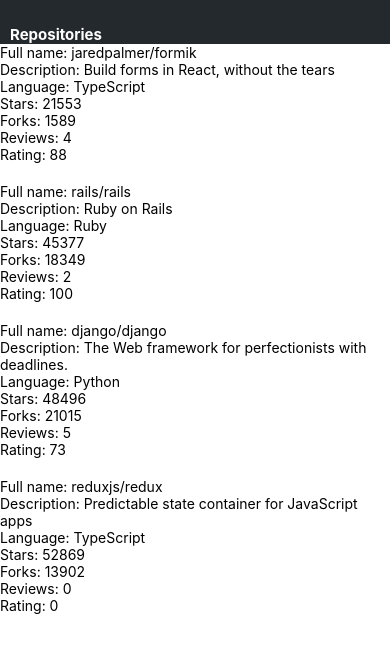
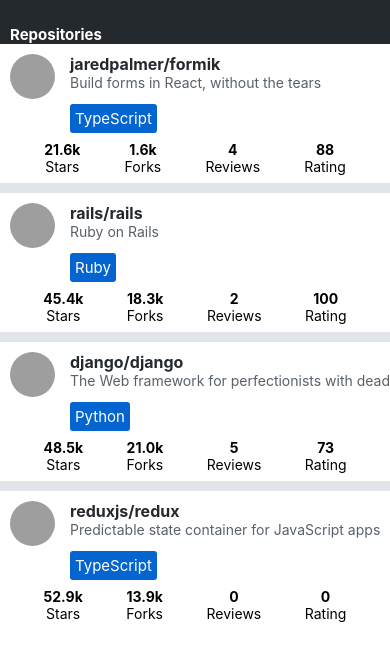
Before and after one commit to aarnipavlidi/rate-repository-app, a React Native app: screen / in a window 390 px wide. Shown: the top 660 px of the page. Built offline with nearby package versions, Linux system fonts and the light colour scheme; grey boxes are pictures that could not be loaded.

Commit message:
Exercise 10.5: polished reviewed repositories list

```diff
--- a/src/components/Main.jsx
+++ b/src/components/Main.jsx
@@ -11,10 +11,8 @@
 // Alustetaan "styles" niminen muuttuja, joka suorittaa kyseisen funktion,
 // jonka kautta se saa käyttöönsä {...} sisällä olevat tyylien arvot.
 const styles = StyleSheet.create({
-  container: {
-    marginTop: Constants.statusBarHeight,
-    flexGrow: 1,
-    flexShrink: 1,
+  appBackground: {
+    backgroundColor: '#e1e4e8'
   },
 });
 
@@ -24,7 +22,7 @@
 
   // Komponentti renderöi (...) sisällä olevat asiat takaisin käyttäjälle näkyviin.
   return (
-    <View>
+    <View style={styles.appBackground}>
       <AppBar />
       <RepositoryList />
     </View>
--- a/src/components/RepositoryItem.jsx
+++ b/src/components/RepositoryItem.jsx
@@ -2,7 +2,92 @@
 // then please contact me by sending email at me@aarnipavlidi.fi <3
 
 import React from 'react'; // Otetaan käyttöön "react" niminen kirjasto sovelluksen käytettäväksi.
-import { View, Text } from 'react-native'; // Otetaan käyttöön kyseiset komponentit "react-native" kirjaston kautta sovelluksen käytettäväksi.
+import { View, Image, Text, StyleSheet } from 'react-native'; // Otetaan käyttöön kyseiset komponentit "react-native" kirjaston kautta sovelluksen käytettäväksi.
+
+import TextStyling from './TextStyling';
+import styling from '../styling';
+
+
+const formatValue = (getValue) => {
+
+  const SI_SYMBOL = ["", "k", "M", "G", "T", "P", "E"];
+  const tier = Math.log10(Math.abs(getValue)) / 3 | 0;
+
+  if (tier === 0) {
+    return getValue;
+  };
+
+  const suffix = SI_SYMBOL[tier];
+  const scale = Math.pow(10, tier * 3);
+
+  const scaled = getValue / scale;
+
+  return scaled.toFixed(1) + suffix;
+
+};
+
+const repositoriesContainer = StyleSheet.create({
+  container: {
+    alignItems: 'stretch',
+    backgroundColor: 'white',
+  }
+});
+
+const repositoriesAvatarStyling = StyleSheet.create({
+  container: {
+    flexDirection: 'row',
+    flexGrow: 1,
+    marginTop: 10,
+    marginLeft: 10
+  },
+  avatar: {
+    width: 45,
+    height: 45,
+    borderRadius: 45 / 2
+  },
+  avatarContainer: {
+    flexGrow: 0,
+    paddingRight: 15,
+
+  },
+  infoContainer: {
+    flexGrow: 1
+  }
+});
+
+const repositoriesTagStyling = StyleSheet.create({
+  container: {
+    alignSelf: 'flex-start',
+    backgroundColor: '#0465d1',
+    borderColor: '#0465d1',
+    borderRadius: 3,
+    marginTop: 5,
+    marginLeft: 70
+  },
+  content: {
+    fontFamily: styling.fonts.main,
+    fontSize: styling.fontSizes.tag,
+    color: 'white',
+    padding: 5
+  }
+});
+
+const repositoriesDataStyling = StyleSheet.create({
+  container: {
+    flexDirection: 'row',
+    flexGrow: 1,
+    justifyContent: 'space-evenly',
+    marginTop: 8,
+    marginBottom: 8
+  },
+  content: {
+    flexDirection: 'column',
+    alignItems: 'center'
+  },
+  data: {
+    fontWeight: styling.fontWeights.bold
+  }
+});
 
 // Alustetaan "RepositoryItem" niminen komponentti, joka suorittaa {...} sisällä olevat asiat aina,
 // kun kyseiseen komponenttiin tehdään viittaus. Komponentin ideana on siis renderöidä jokainen arvo
@@ -11,16 +96,61 @@
 // käsiksi "item" parametrin avulla.
 const RepositoryItem = ({ item }) => {
 
+  const AvatarContainer = () => {
+    return (
+      <View style={repositoriesAvatarStyling.container}>
+
+        <View style={repositoriesAvatarStyling.avatarContainer}>
+          <Image style={repositoriesAvatarStyling.avatar} source={{uri: item.ownerAvatarUrl}} />
+        </View>
+
+        <View style={repositoriesAvatarStyling.infoContainer}>
+          <TextStyling fontWeight="bold" fontSize="subheading">{item.fullName}</TextStyling>
+          <TextStyling color="textSecondary">{item.description}</TextStyling>
+        </View>
+
+      </View>
+    );
+  };
+
+  const TagContainer = () => {
+    return (
+      <View style={repositoriesTagStyling.container}>
+        <Text style={repositoriesTagStyling.content}>{item.language}</Text>
+      </View>
+    );
+  };
+
+  const DataContainer = () => {
+    return (
+      <View style={repositoriesDataStyling.container}>
+        <View style={repositoriesDataStyling.content}>
+          <Text style={repositoriesDataStyling.data}>{formatValue(item.stargazersCount)}</Text>
+          <Text>Stars</Text>
+        </View>
+        <View style={repositoriesDataStyling.content}>
+          <Text style={repositoriesDataStyling.data}>{formatValue(item.forksCount)}</Text>
+          <Text>Forks</Text>
+        </View>
+        <View style={repositoriesDataStyling.content}>
+          <Text style={repositoriesDataStyling.data}>{formatValue(item.reviewCount)}</Text>
+          <Text>Reviews</Text>
+        </View>
+        <View style={repositoriesDataStyling.content}>
+          <Text style={repositoriesDataStyling.data}>{formatValue(item.ratingAverage)}</Text>
+          <Text>Rating</Text>
+        </View>
+      </View>
+    );
+  };
+
+
   // Komponentti renderöi (...) sisällä olevat asiat takaisin käyttäjälle näkyviin.
   return (
-    <View>
-      <Text>Full name: {item.fullName}</Text>
-      <Text>Description: {item.description}</Text>
-      <Text>Language: {item.language}</Text>
-      <Text>Stars: {item.stargazersCount}</Text>
-      <Text>Forks: {item.forksCount}</Text>
-      <Text>Reviews: {item.reviewCount}</Text>
-      <Text>Rating: {item.ratingAverage}</Text>
+    <View style={repositoriesContainer.container}>
+      <AvatarContainer />
+      <TagContainer />
+      <DataContainer />
     </View>
   );
 };
--- a/src/components/RepositoryList.jsx
+++ b/src/components/RepositoryList.jsx
@@ -11,7 +11,7 @@
 // tulee 20px tyhjää tilaa.
 const styles = StyleSheet.create({
   separator: {
-    height: 20,
+    height: 10,
   },
 });
 
@@ -67,7 +67,7 @@
 // käyttöönsä ({...}) sisällä olevat parametrien arvot. Nämä viittaavaat "repositories"
 // muuttujan kautta tulevan datan objektien arvoihin, jonka kautta "RepositoryItem"
 // komponentti pystyy renderöidään jokaisen "uniikin arvon" omalle "laatikolle".
-const ItemSeparator = ({ fullName, description, language, forksCount, stargazersCount, ratingAverage, reviewCount }) => (
+const ItemSeparator = ({ fullName, description, language, forksCount, stargazersCount, ratingAverage, reviewCount, ownerAvatarUrl }) => (
   <View style={styles.separator}>
     <Text>{fullName}</Text>
     <Text>{description}</Text>
@@ -76,6 +76,7 @@
     <Text>{forksCount}</Text>
     <Text>{reviewCount}</Text>
     <Text>{ratingAverage}</Text>
+    <Text>{ownerAvatarUrl}</Text>
   </View>
 );
 
--- /dev/null
+++ b/src/components/TextStyling.jsx
@@ -0,0 +1,43 @@
+import React from 'react';
+import { Text as NativeText, StyleSheet } from 'react-native';
+
+import styling from '../styling';
+
+const styles = StyleSheet.create({
+  text: {
+    color: styling.colors.textPrimary,
+    fontSize: styling.fontSizes.body,
+    fontFamily: styling.fonts.main,
+    fontWeight: styling.fontWeights.normal,
+  },
+  colorTextSecondary: {
+    color: styling.colors.textSecondary,
+    flexWrap: 'wrap'
+  },
+  colorPrimary: {
+    color: styling.colors.primary,
+  },
+  fontSizeSubheading: {
+    fontSize: styling.fontSizes.subheading,
+  },
+  fontWeightBold: {
+    fontWeight: styling.fontWeights.bold,
+  },
+});
+
+const TextStyling = ({ color, fontSize, fontWeight, style, ...props }) => {
+  const textStyle = [
+    styles.text,
+    color === 'textSecondary' && styles.colorTextSecondary,
+    color === 'primary' && styles.colorPrimary,
+    fontSize === 'subheading' && styles.fontSizeSubheading,
+    fontWeight === 'bold' && styles.fontWeightBold,
+    style,
+  ];
+
+  return (
+    <NativeText style={textStyle} {...props} />
+  );
+}
+
+export default TextStyling;
--- a/src/styling.js
+++ b/src/styling.js
@@ -7,6 +7,7 @@
   fontSizes: {
     body: 14,
     subheading: 16,
+    tag: 15
   },
   fonts: {
     main: 'System',
```
Also changed, not shown: App.js (line endings or trailing spaces).
